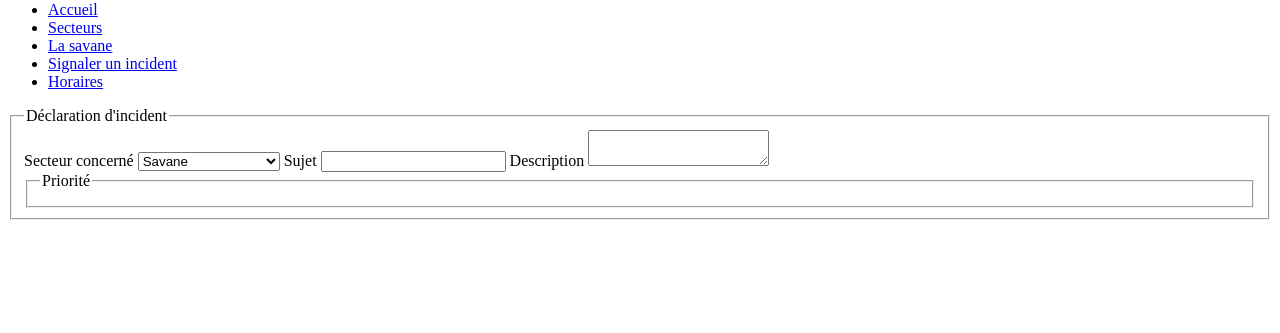
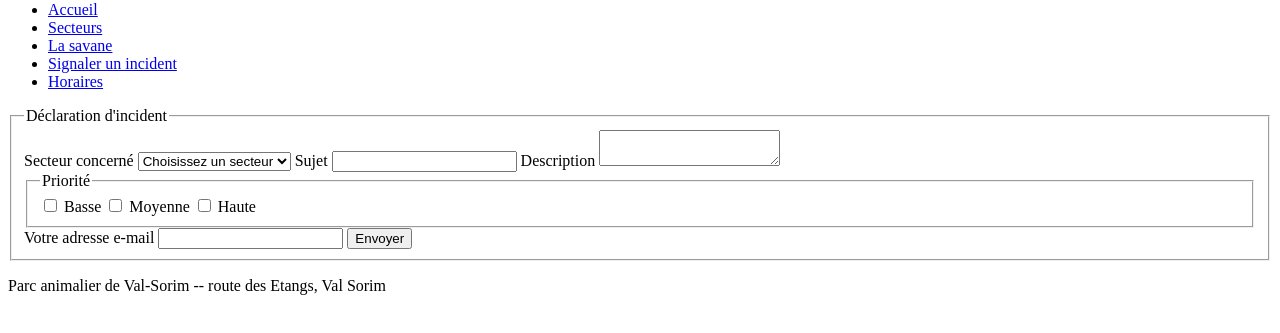
Before and after one commit to Brewen04/Gourmelin.zootickoon, a plain HTML site: page zootickoonGourmelin/ticket.html in a window 1280 px wide. Shown: the part 79-412 px from the top of the page. Drawn offline with Linux system fonts and the light colour scheme.

Commit message:
ajouter les pages du site

```diff
--- a/zootickoonGourmelin/ticket.html
+++ b/zootickoonGourmelin/ticket.html
@@ -14,11 +14,12 @@
 		<li><a href="signaler.html">Signaler un incident</a></li>
 		<li><a href="index.html#horaires">Horaires</a></li>
 	</ul>
-	<form action="traiter_signalement.php" method="post">
+	<form action="traiter_ticket.php" method="post">
 		<fieldset>
 			<Legend>Déclaration d'incident</Legend>
 			<label for ="secteur">Secteur concerné</label>
 			<select id="secteur" name="secteur" required>
+				<option value="">Choisissez un secteur</option>
 				<option value="SAV">Savane</option>
 				<option value="FOR">Forêt tropicale</option>
 				<option value="BAN">Banquise</option>
@@ -32,8 +33,20 @@
 			<textarea id="description" name="description" maxlength="255" required></textarea>
 				<fieldset>
 					<legend>Priorité</legend>
+					<input type="checkbox" id="u1" name="priorite" value="basse">
+						<label for="u1">Basse</label>
+					<input type="checkbox" id="u2" name="priorite" value="moyenne">
+						<label for="u2">Moyenne</label>
+					<input type="checkbox" id="u3" name="priorite" value="haute">
+						<label for="u3">Haute</label>
+				</fieldset>
+				<label for="mel">Votre adresse e-mail</label>
+				<input id="mel" name="mel" type="email" required>
+				<button> Envoyer</button>
+		</fieldset>
+		</form>
+<p> Parc animalier de Val-Sorim -- route des Etangs, Val Sorim</p>
 
-				</fieldset>
-		</fieldset>
 </body>
+
 </html>
```
Also changed, not shown: zootickoonGourmelin/index.html (+4 -0 lines), zootickoonGourmelin/secteur.html (+6 -2 lines), zootickoonGourmelin/secteurs.html (+3 -0 lines).
